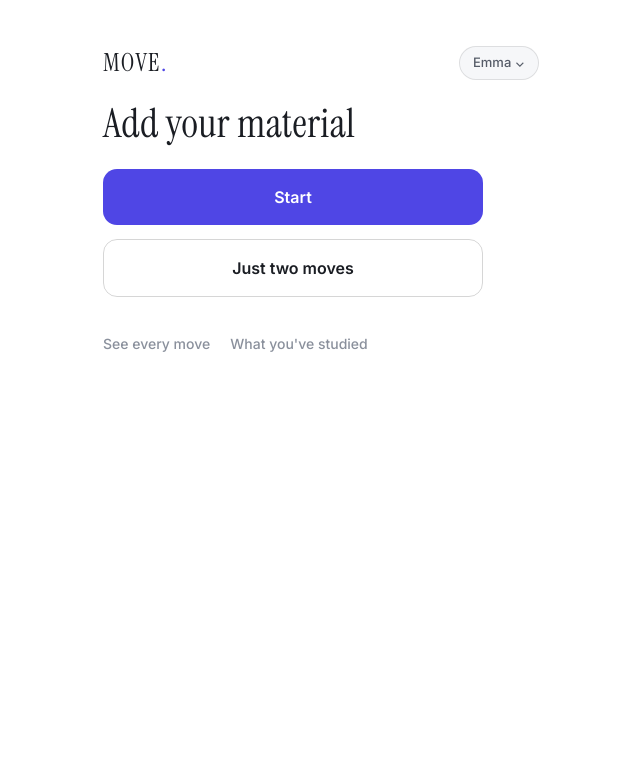
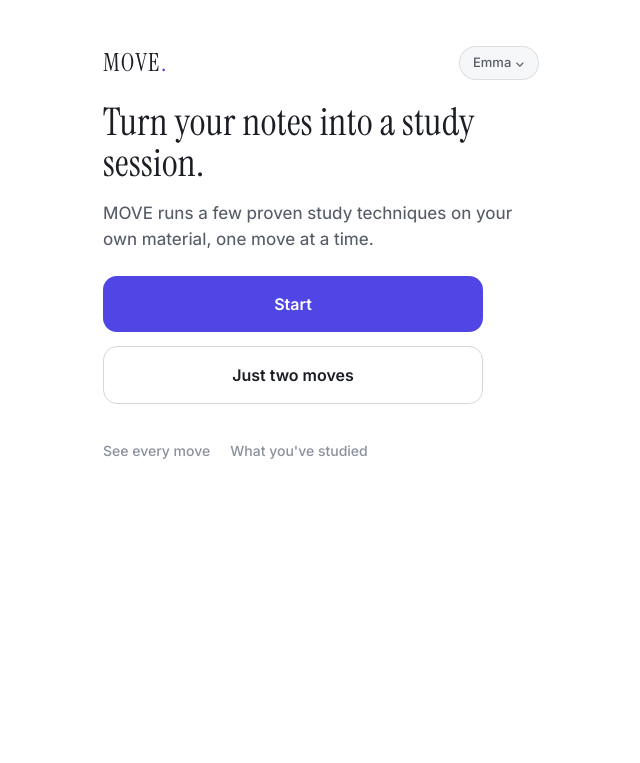
Before and after one commit to milochao/emmastudyskills, a plain HTML site: page index.html in a window 1280 px wide. Shown: the whole page, without its empty margins (319-959 px from the left). Drawn offline with Linux system fonts and the light colour scheme.

Commit message:
Update index.html

```diff
--- a/index.html
+++ b/index.html
@@ -591,10 +591,15 @@ function Home(){
   const due=dueCards(99).length;
   const grad=MOVES.filter(m=>P().moves[m.id].status==="graduated").length;
 
-  // no claims about the user's state; show only what the data actually says
-  const hasHist = P().sessions.length>0;
-  const head = due ? `${due} due today` : hasHist ? "All caught up" : "Add your material";
-  s.appendChild(div(null,`<h1 class="display" style="font-size:40px;margin-top:20px">${head}</h1>`));
+  // a stranger who gets this link needs to know what it is; a returning user does not
+  const seen = P().sessions.length>0 || P().cards.length>0;
+  if(!seen){
+    s.appendChild(div(null,`<h1 class="display" style="font-size:38px;margin-top:20px;line-height:1.1">Turn your notes into a study session.</h1>`));
+    s.appendChild(div("fp-lede","MOVE runs a few proven study techniques on your own material, one move at a time."));
+  } else {
+    const head = due ? `${due} due today` : "All caught up";
+    s.appendChild(div(null,`<h1 class="display" style="font-size:40px;margin-top:20px">${head}</h1>`));
+  }
 
   // CTA up top, so a returning night is one tap
   const cta=div("fp-cta");
```
